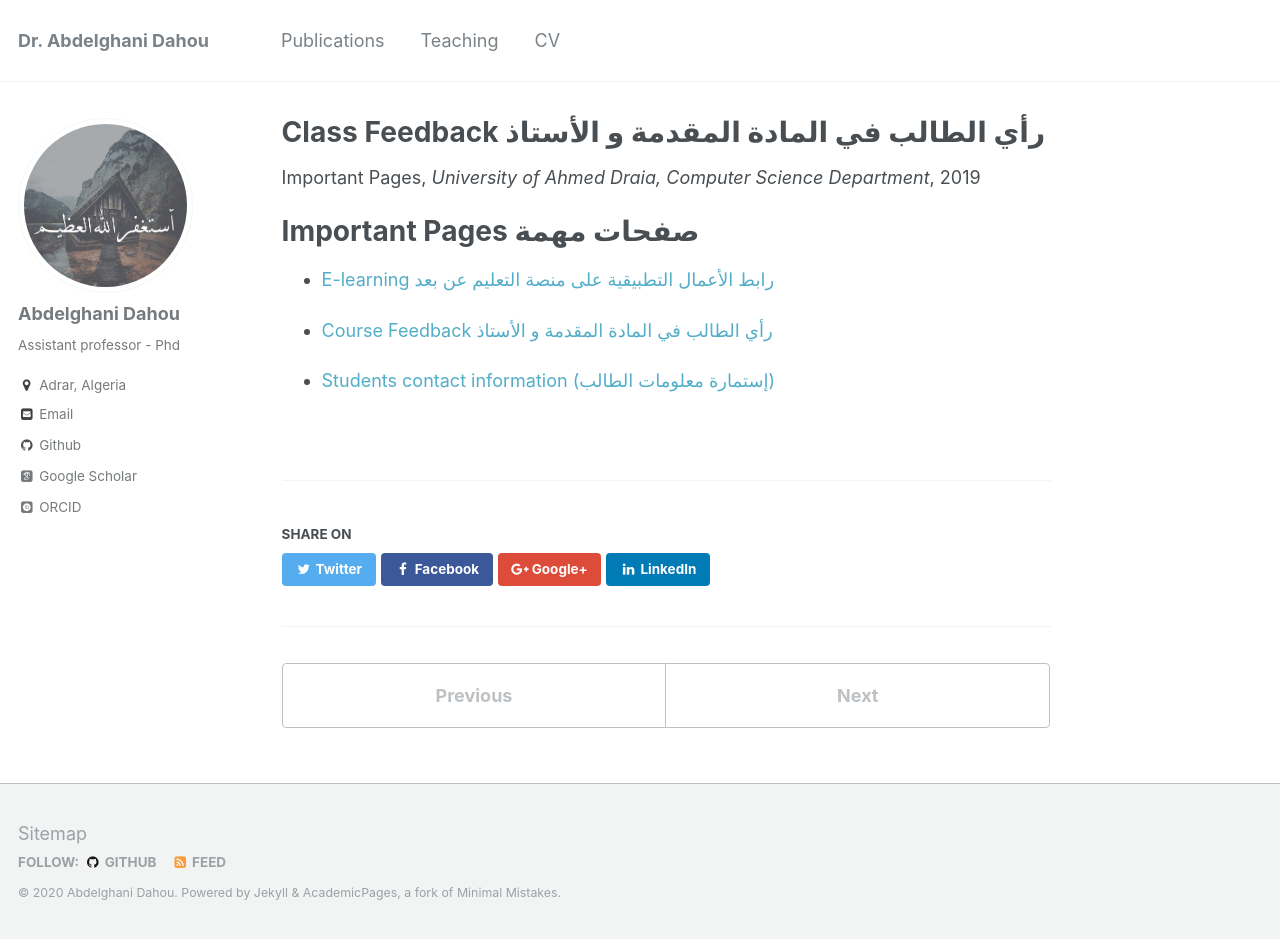
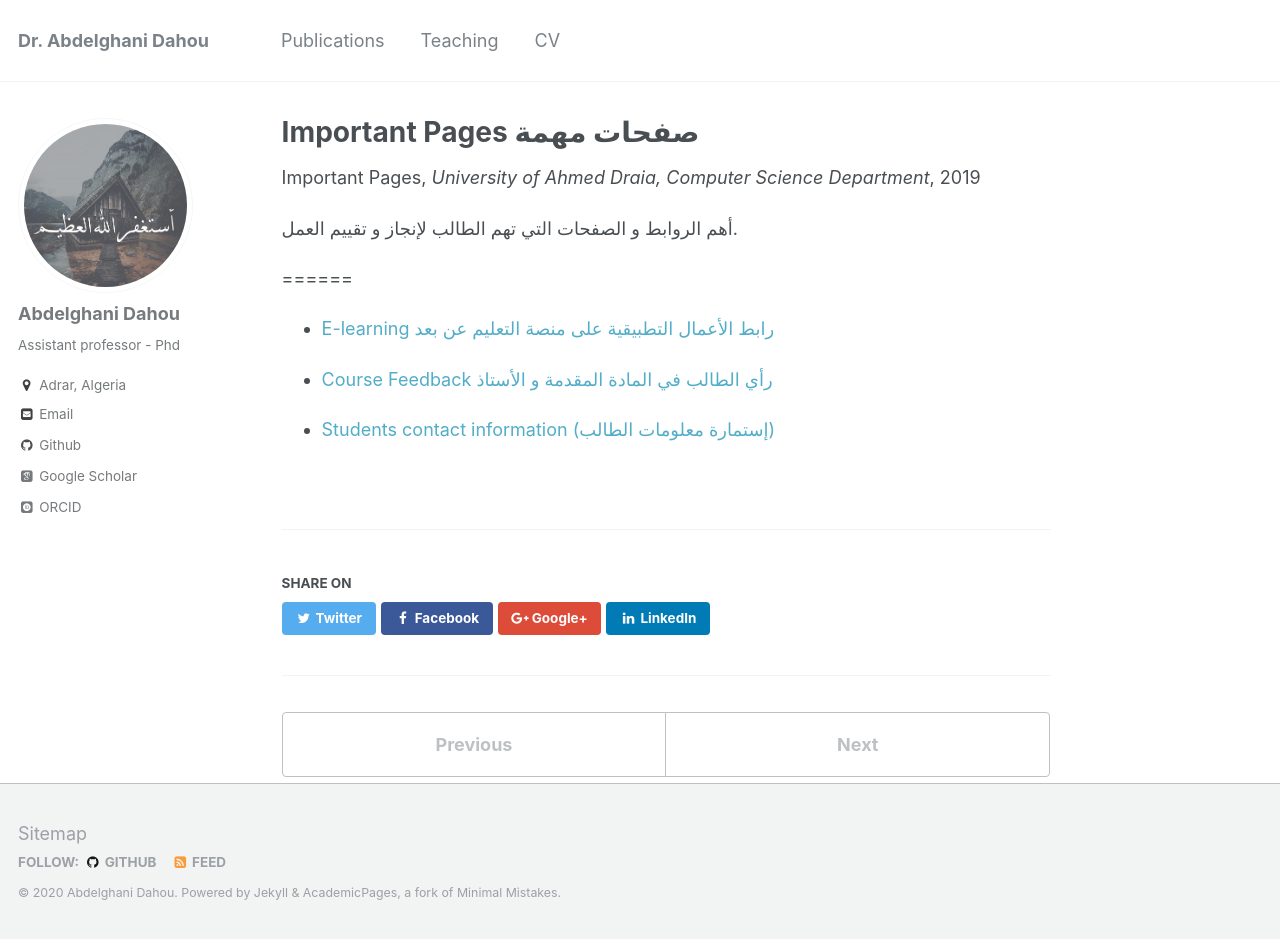
Before and after one commit to dr-dahou-adrar/dr-dahou-adrar.github.io, a Jekyll site: the page built from _teaching/important_pages.md, in a window 1280 px wide and 939 px high. Built offline with Jekyll 4.4.1, drawn with Linux system fonts in a browser that asks for light colours; some web fonts are replaced.

Commit message:
Update important_pages.md

```diff
--- a/_teaching/important_pages.md
+++ b/_teaching/important_pages.md
@@ -1,5 +1,5 @@
 ---
-title: "Class Feedback رأي الطالب في المادة المقدمة و الأستاذ"
+title: "Important Pages صفحات مهمة"
 collection: teaching
 type: "Important Pages"
 permalink: /teaching/important_pages
@@ -8,7 +8,9 @@ date: 2019-10-04
 location: "Adrar, Algeria"
 ---
 
-Important Pages صفحات مهمة
+أهم الروابط و الصفحات التي تهم الطالب لإنجاز و تقييم العمل.
+
+
 ======
 * [E-learning رابط الأعمال التطبيقية على منصة التعليم عن بعد](https://elearning.univ-adrar.dz/course/view.php?id=266)
 
```
